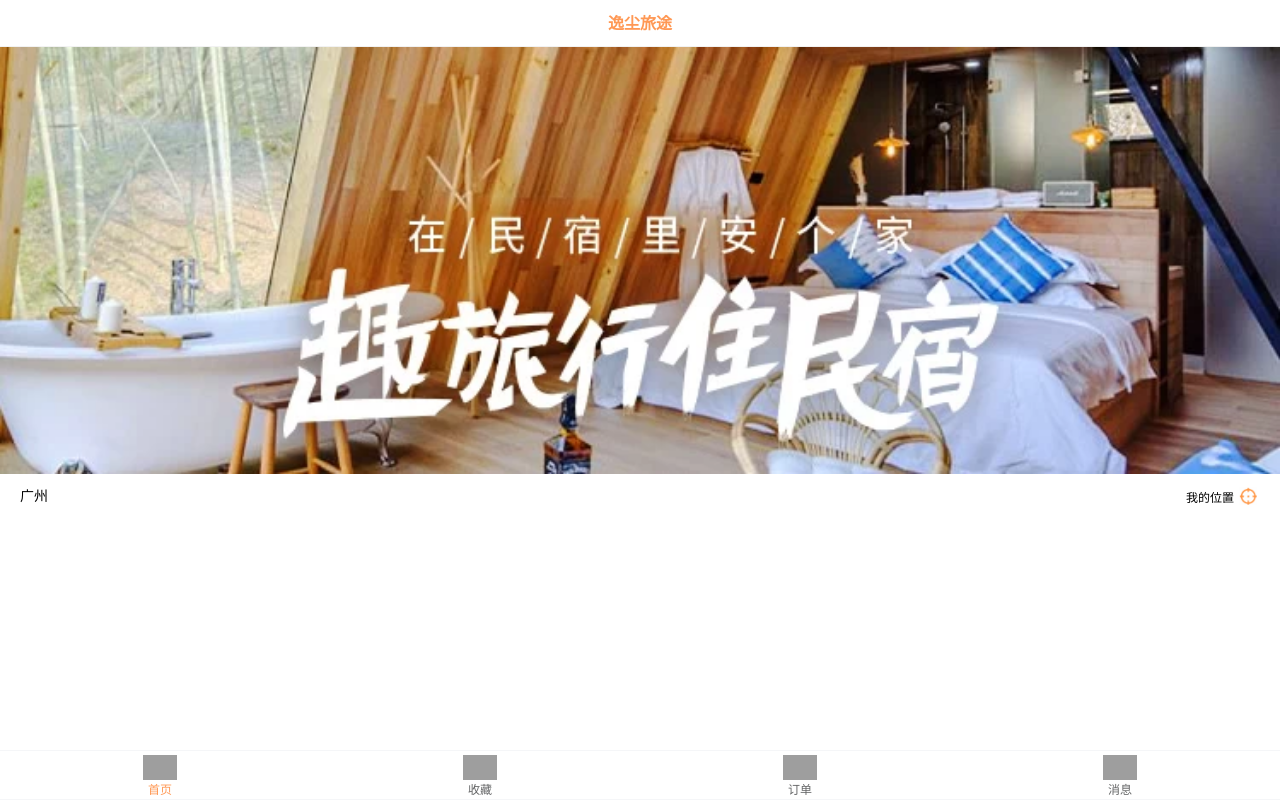
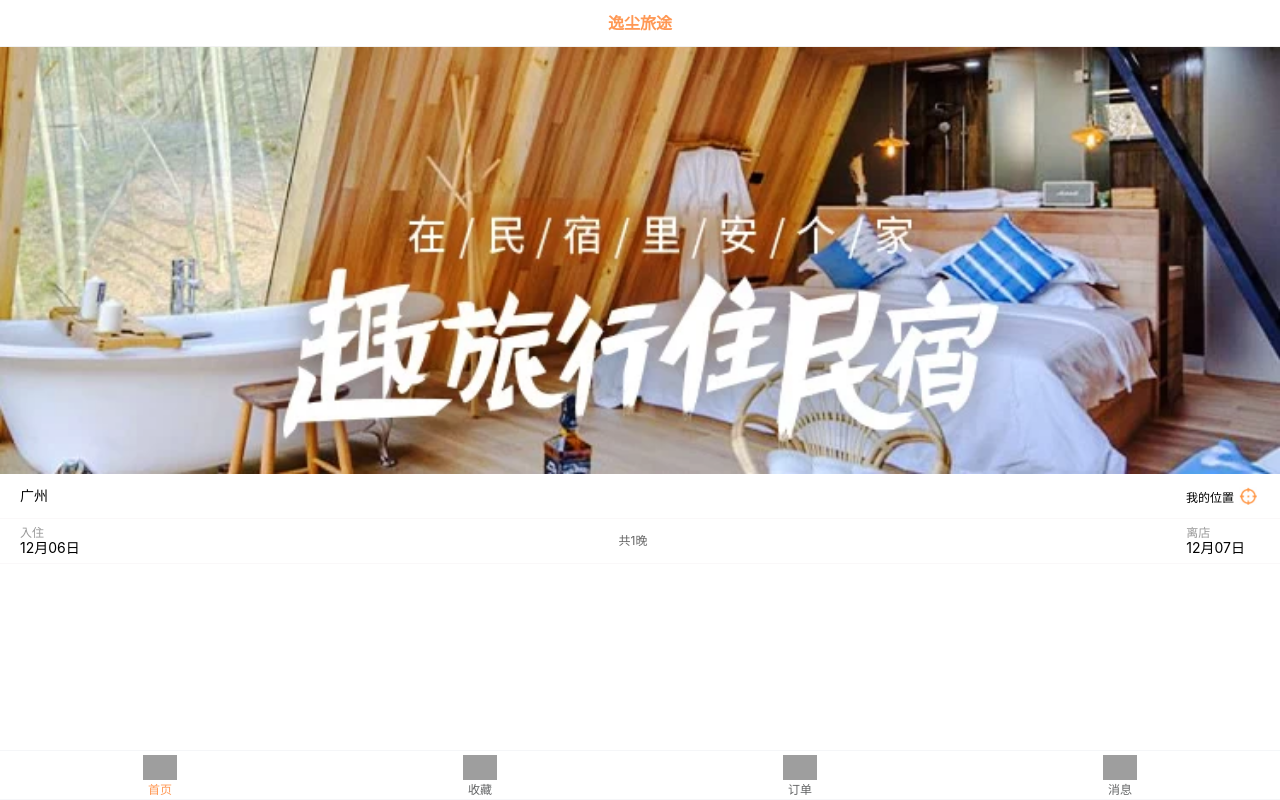
Before and after one commit to ZhangJianQiao0033/yichen-travel-mobile, a Vue app: page /#/home in a window 1280 px wide. Built offline with nearby package versions, Linux system fonts and the light colour scheme; grey boxes are pictures that could not be loaded.

Commit message:
选住日开发完

```diff
--- a/package.json
+++ b/package.json
@@ -8,7 +8,7 @@
   },
   "dependencies": {
     "axios": "^0.27.2",
-    "dayjs": "^1.11.4",
+    "dayjs": "^1.11.13",
     "normalize.css": "^8.0.1",
     "pinia": "^2.0.16",
     "vant": "^3.5.2",
--- a/src/assets/css/common.css
+++ b/src/assets/css/common.css
@@ -1,6 +1,8 @@
 :root {
   --primary-color: #ff9854;
+  --line-color: #faf8f9;
   --van-search-left-icon-color: var(--primary-color) !important;
+
 }
 
 body {
--- /dev/null
+++ b/src/utils/format_month_day.js
@@ -0,0 +1,10 @@
+import dayjs from "dayjs"
+
+export function formatMonthDay(date) {
+
+  return dayjs(date).format("MM月DD日")
+}
+
+export function calculateDaysBetween(startDate, endDate) {
+  return dayjs(endDate).diff(startDate, "day")
+}
--- a/src/views/Home/cpns/home-search-box.vue
+++ b/src/views/Home/cpns/home-search-box.vue
@@ -1,18 +1,35 @@
 <template>
-  <div class="location">
+  <div class="search-box">
+    <div class="location item">
       <div class="city" @click="cityClick">{{city.cityName}}</div>
-      <div class="position" @click="positionClick">
+      <div class="  position" @click="positionClick">
         <span class="text">我的位置</span>
         <img src="@/assets/img/home/icon_location.png" alt="">
       </div>
+    </div>
+
+    <div class="item date-range" @click="dateClick" >
+      <div class="date start">
+        <span class="tip">入住</span>
+        <span class="time">{{startDate}}</span>
+      </div>
+      <div class="stay">共{{stayCount}}晚</div>
+      <div class="date end">
+        <span class="tip">离店</span>
+        <span class="time">{{endDate}}</span>
+      </div>
+    </div>
+    <van-calendar v-model:show="showCalendar" @confirm="onConfirm" :round="false" type="range" :show-confirm="false"/>
   </div>
+
 </template>
 
 <script setup>
 import useCityStore from '@/store/modules/city';
 import { storeToRefs } from 'pinia';
 import { useRouter } from 'vue-router';
-
+import { formatMonthDay, calculateDaysBetween } from '@/utils/format_month_day';
+import { ref } from 'vue';
   const router = useRouter()
   const cityClick = () => {
     router.push("/city")
@@ -33,9 +50,32 @@ import { useRouter } from 'vue-router';
   const cityStore = useCityStore()
   const {city} = storeToRefs(cityStore)
 
+
+  // 日期
+  const startDate = ref(formatMonthDay(new Date()))
+  const newDate = new Date()
+  newDate.setDate(newDate.getDate() + 1)
+  const endDate = ref(formatMonthDay(newDate))
+
+  const showCalendar = ref(false)
+  const stayCount = ref(calculateDaysBetween(new Date(), newDate))
+  const onConfirm = (value) => {
+    console.log(value);
+    startDate.value = formatMonthDay(value[0])
+    endDate.value = formatMonthDay(value[1])
+    stayCount.value = calculateDaysBetween(value[0], value[1])
+    showCalendar.value = false
+  }
+
+  const dateClick = () => {
+    showCalendar.value = true
+  }
 </script>
 
 <style scoped lang="less">
+.search-box {
+  --van-calendar-popup-height: 100%
+}
   .location {
     display: flex;
     align-items: center;
@@ -62,5 +102,34 @@ import { useRouter } from 'vue-router';
       }
     }
   }
+  .item {
+      display: flex;
+      justify-content: space-between;
+      align-items: center;
+      height: 44px;
+      padding: 0 20px;
+      border-bottom: 1px solid var(--line-color);
+    }
 
+  .date-range {
+
+    .date {
+      display: flex;
+      flex-direction: column;
+      justify-content: center;
+
+      .tip {
+        font-size: 12px;
+        color: #999999;
+      }
+    }
+    .stay {
+      font-size: 12px;
+      color: #666666;
+    }
+
+    .end {
+      margin-right: 15px;
+    }
+  }
 </style>
```
Also changed, not shown: 1 other file (tests, documents, lock files or other folders).
